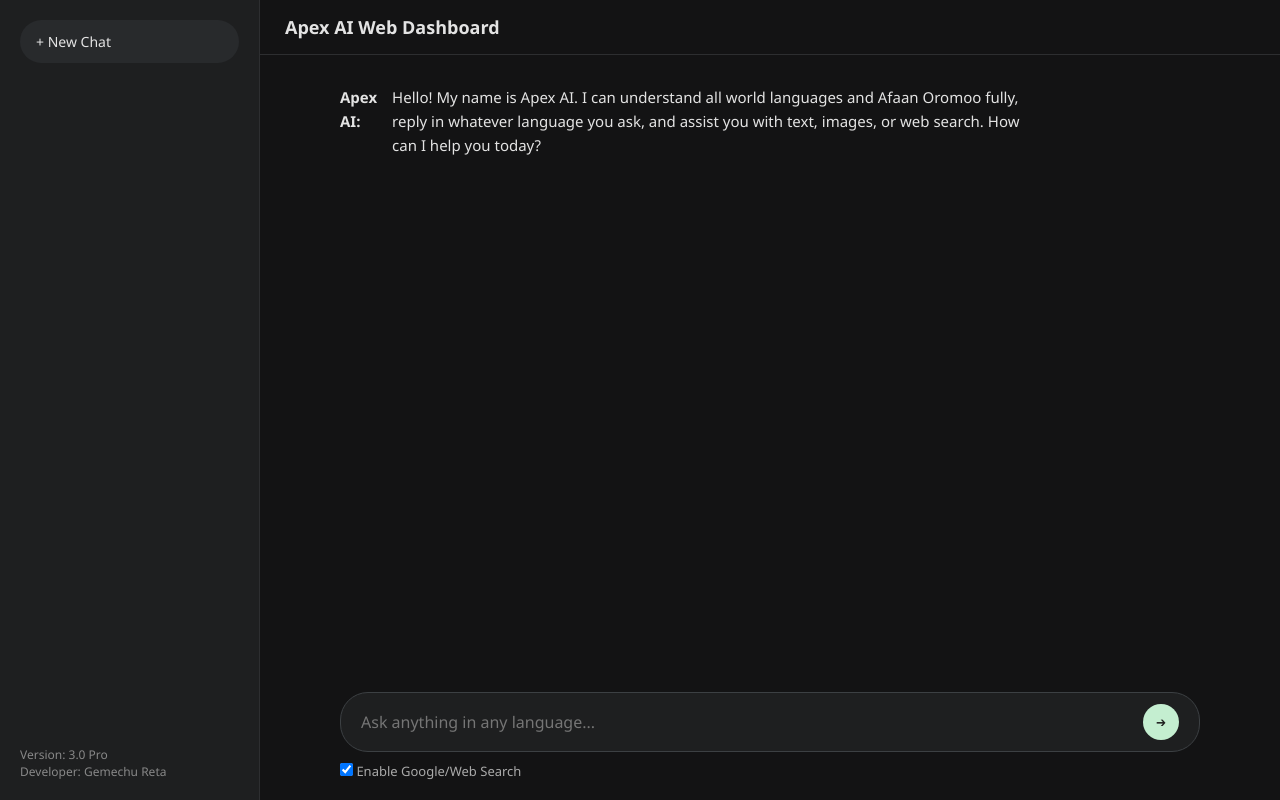
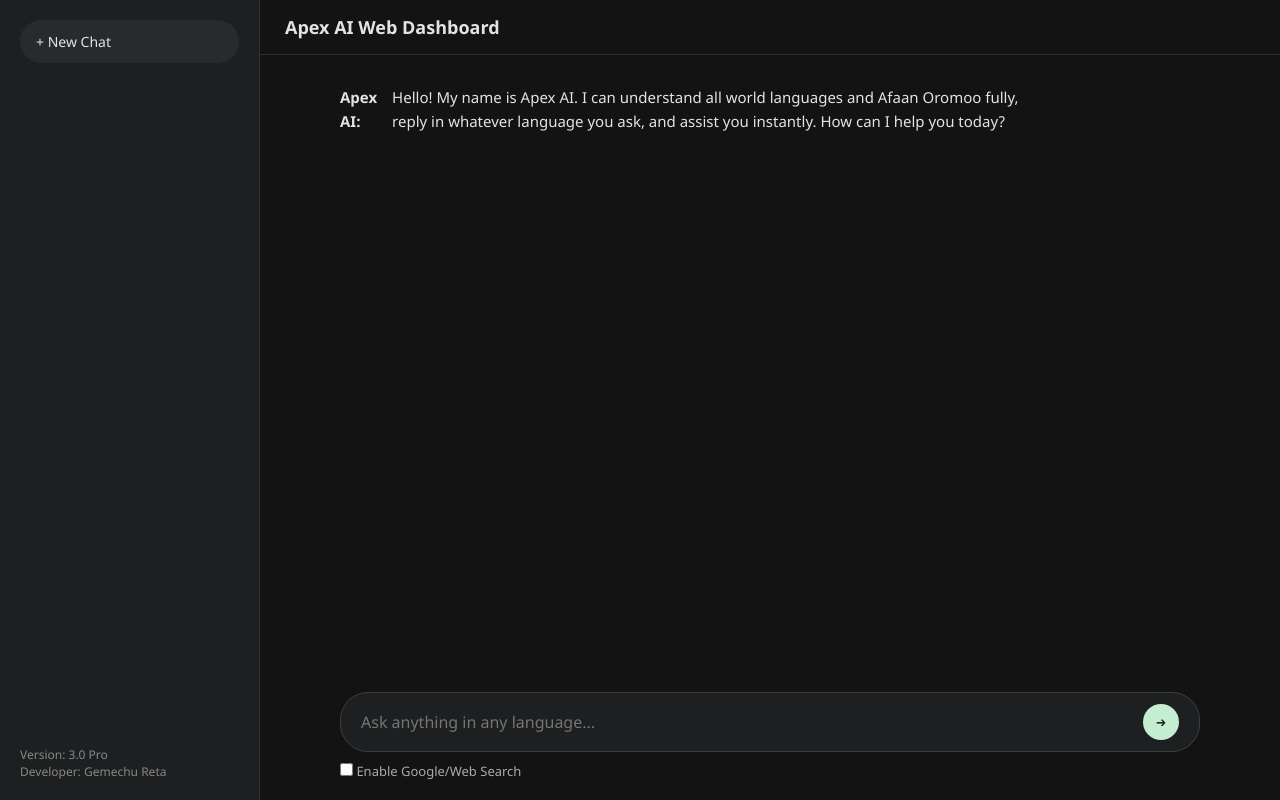
Before and after one commit to gemechureta41-ux/Apex-AI, a FastAPI app: page / in a window 1280 px wide. Run offline with FastAPI, Linux system fonts and the light colour scheme.

Commit message:
Update index.html

```diff
--- a/templates/index.html
+++ b/templates/index.html
@@ -55,7 +55,7 @@
 
         <div class="chat-messages" id="chatMessages">
             <div class="message ai">
-                <strong>Apex AI:</strong> Hello! My name is Apex AI. I can understand all world languages and Afaan Oromoo fully, reply in whatever language you ask, and assist you with text, images, or web search. How can I help you today?
+                <strong>Apex AI:</strong> Hello! My name is Apex AI. I can understand all world languages and Afaan Oromoo fully, reply in whatever language you ask, and assist you instantly. How can I help you today?
             </div>
         </div>
 
@@ -65,7 +65,8 @@
                 <button class="send-btn" onclick="sendMessage()">➔</button>
             </div>
             <div class="options">
-                <label><input type="checkbox" id="useSearch" checked> Enable Google/Web Search</label>
+                <!-- Unchecked by default to ensure instant blazing fast response -->
+                <label><input type="checkbox" id="useSearch"> Enable Google/Web Search</label>
             </div>
         </div>
     </div>
```
